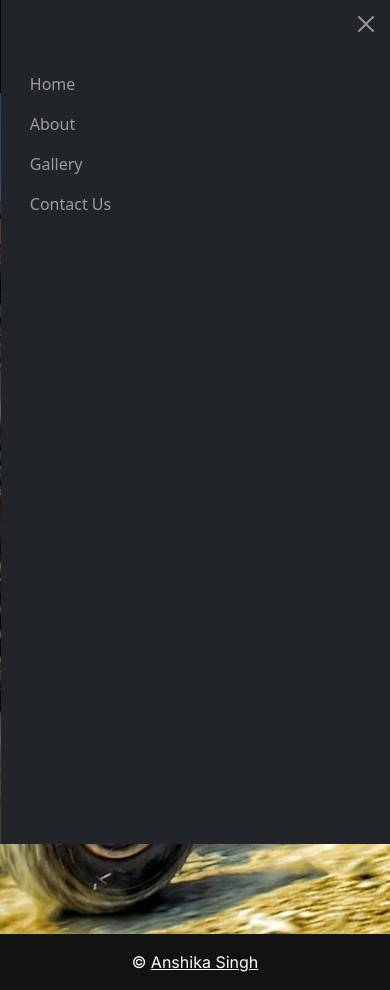
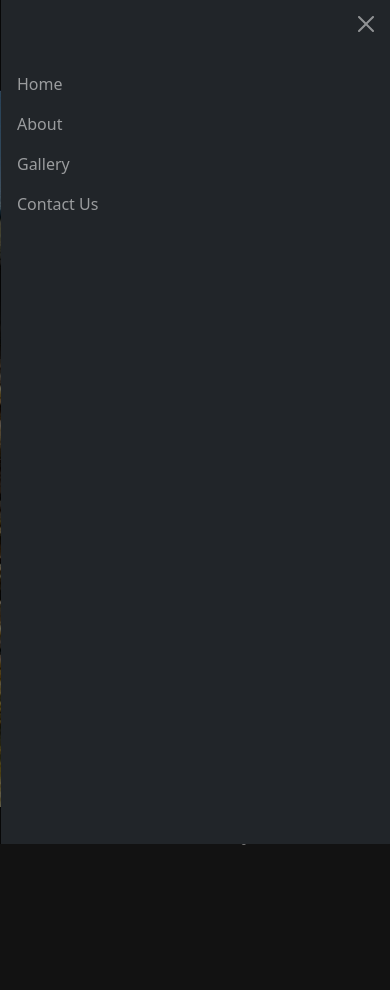
Before and after one commit to anshikasdodwal/Benign-Beaders, a plain HTML site: page index.html in a window 390 px wide. Both pictures are taken after a click on the button "Toggle navigation". After the commit the page ends 863 px from the top, so only its background shows below. Drawn offline with nearby package versions, Linux system fonts and the light colour scheme.

Commit message:
size fixed

```diff
--- a/css/style.css
+++ b/css/style.css
@@ -5,6 +5,7 @@
     padding-left: 1rem;
     padding-right: 0.7rem;
     background-color: #121212;
+    width: 100vw;
 
 }
 .nav-item{
@@ -21,7 +22,7 @@ body{
 
 }
 .main-img{
-    height: 100vh;
+    height: 90vh;
     width: 100vw;
     display: block;
 
@@ -42,16 +43,31 @@ body{
 body {
     padding-top: 90px;
 }
-@media (max-width:640px) {
+@media (max-width:600px) {
     .top-container{
         background: url('card1_crop.jpg') no-repeat center/cover;
     }
     .main-img{
 
         width: 0%;
+        height: 85vh;
     }
+    .navbar{
+        padding: 0;
+    }
+    .nav-item{
+        padding: 0;
+    }
+
 }
+
 footer{
     margin: 0;
     padding: 0;
 }
+a{
+    text-decoration: none;
+}
+.developer{
+    text-decoration: underline;
+}
--- a/index.html
+++ b/index.html
@@ -58,7 +58,7 @@
 <img src="images/Benign-Beaders.jpg" alt="Benign-Beaders" class="main-img">
 </div>
 <footer>
-    <p class="copyright"> © <a href="https://www.linkedin.com/in/anshikasdodwal/" style="color: #fff;"> Anshika Singh </a></p>
+    <p class="copyright"> © <a href="https://www.linkedin.com/in/anshikasdodwal/" style="color: #fff;"> <span class="developer"> Anshika</span> <span class="developer"> Singh</span>  </a></p>
 </footer>
 
 
```
